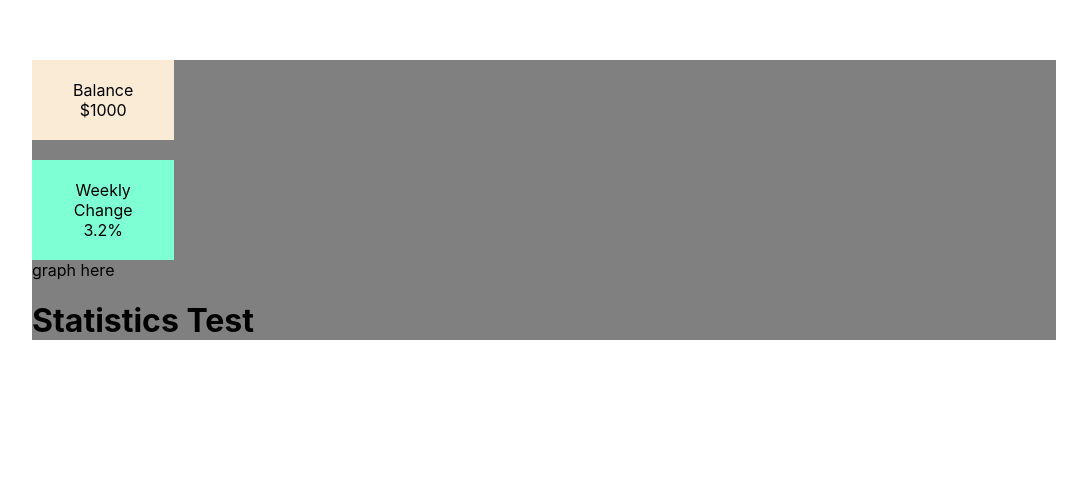
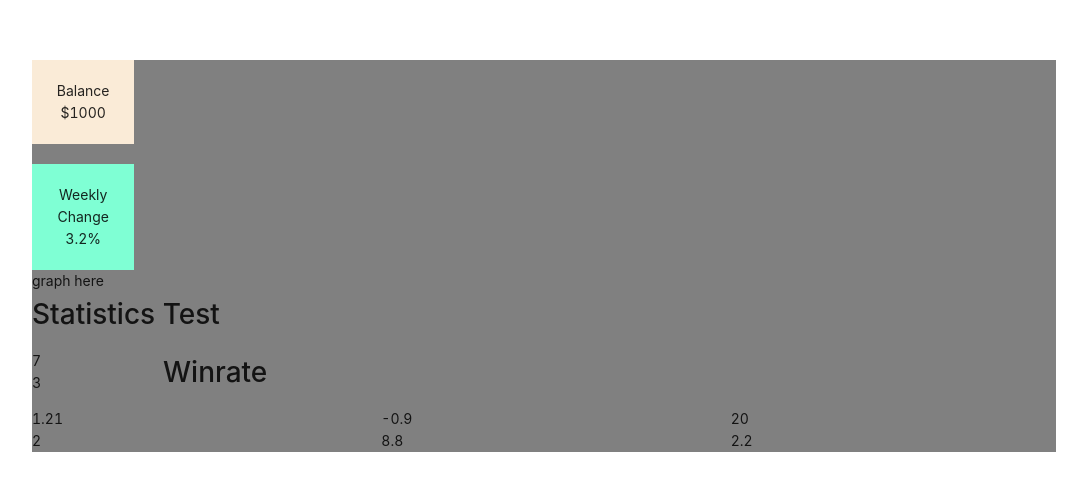
Before and after one commit to owenThurm/TradingJournal, a React (Create React App) app: page / in a window 1280 px wide. Shown: the top 490 px of the page, without its empty margins (96-1183 px from the left). Built offline with nearby package versions, Linux system fonts and the light colour scheme.

Commit message:
Row and columns

```diff
--- a/package.json
+++ b/package.json
@@ -6,6 +6,7 @@
     "@testing-library/jest-dom": "^5.11.6",
     "@testing-library/react": "^11.1.2",
     "@testing-library/user-event": "^12.2.2",
+    "antd": "^4.8.4",
     "react": "^17.0.1",
     "react-dom": "^17.0.1",
     "react-scripts": "4.0.0",
--- a/src/Dashboard.css
+++ b/src/Dashboard.css
@@ -14,9 +14,15 @@
   text-align: center;
 }
 
+@import '~antd/dist/antd.css';
+
 .DashboardContainer {
   margin: auto;
   background-color: gray;
   width: 80%;
   margin-top: 60px;
 }
+
+.tradingStats {
+  text-align: center;
+}
--- a/src/Dashboard.js
+++ b/src/Dashboard.js
@@ -1,19 +1,27 @@
-import AccountBalance from './AccountBalance';
 import React from 'react';
 import './Dashboard.css';
 import WeeklyChange from './WeeklyChange';
+import AccountBalance from './AccountBalance';
 import EquityGraph from './EquityGraph';
 import Statistics from './Statistics';
+import Winrate from './Winrate';
+import 'antd/dist/antd.css';
+import { Row, Col } from 'antd';
 
 class Dashboard extends React.Component {
   render() {
-    return(
+    return (
       <div className="DashboardContainer">
-        <AccountBalance balance={1000}/>
-        <WeeklyChange change={3.2}/>
-        <EquityGraph/>
+        <div>
+          <AccountBalance balance={1000} />
+          <WeeklyChange change={3.2} />
+          <EquityGraph />
+        </div>
         <Statistics />
+
       </div>
+
+
     );
   }
 }
--- a/src/Statistics.js
+++ b/src/Statistics.js
@@ -1,7 +1,62 @@
 import React from 'react';
+import Winrate from './Winrate';
+import { Row, Col } from 'antd';
 
-const Statistics = () => {
-    return <h1>Statistics Test</h1>;
+class Statistics extends React.Component {
+
+    constructor(props) {
+        super(props);
+        this.state = {
+            statistics: {
+                numWinners: 7,
+                numLosers: 3,
+                maxDrawdown: 0.20,
+                averageR: 2,
+                expectancy: 8.8,
+                profitFactor: 2.2,
+                sumR: 20.0,
+                averageWinner: 1.21,
+                averageLoser: -0.90,
+
+            }
+        };
+    }
+
+    /*componentDidMount() {
+        this.setState({
+            statistics: {
+                numWinners: 12,
+                numLosers: 4,
+            }
+        });
+    }*/
+
+    render() {
+        return (
+            <div>
+                <h1>Statistics Test</h1>
+                <Row gutter={[24, 16]}>
+                    <Col span={3}>
+                        {this.state.statistics.numWinners}
+                        <br />
+                        {this.state.statistics.numLosers}
+                    </Col>
+                    <Col span={8}><Winrate /></Col>
+                </Row>
+                <Row gutter={[24, 16]}>
+                    <Col span={8}>{this.state.statistics.averageWinner}</Col>
+                    <Col span={8}>{this.state.statistics.averageLoser}</Col>
+                    <Col span={8}>{this.state.statistics.sumR}</Col>
+                </Row>
+                <Row gutter={[24, 16]}>
+                    <Col span={8}>{this.state.statistics.averageR}</Col>
+                    <Col span={8}>{this.state.statistics.expectancy}</Col>
+                    <Col span={8}>{this.state.statistics.profitFactor}</Col>
+                </Row>
+            </div>
+
+        );
+    }
 }
 
 export default Statistics;
--- /dev/null
+++ b/src/Winrate.js
@@ -0,0 +1,12 @@
+
+const Winrate = () => {
+
+    return (
+        <div>
+            <h1>Winrate</h1>
+        </div>
+    );
+
+}
+
+export default Winrate;
--- a/src/index.js
+++ b/src/index.js
@@ -3,6 +3,8 @@ import ReactDOM from 'react-dom';
 import './index.css';
 import reportWebVitals from './reportWebVitals';
 import Dashboard from './Dashboard';
+//import 'antd/dist/antd.css';
+//import {DatePicker} from 'antd';
 
 ReactDOM.render(
   <React.StrictMode>
```
Also changed, not shown: 1 other file (tests, documents, lock files or other folders).
